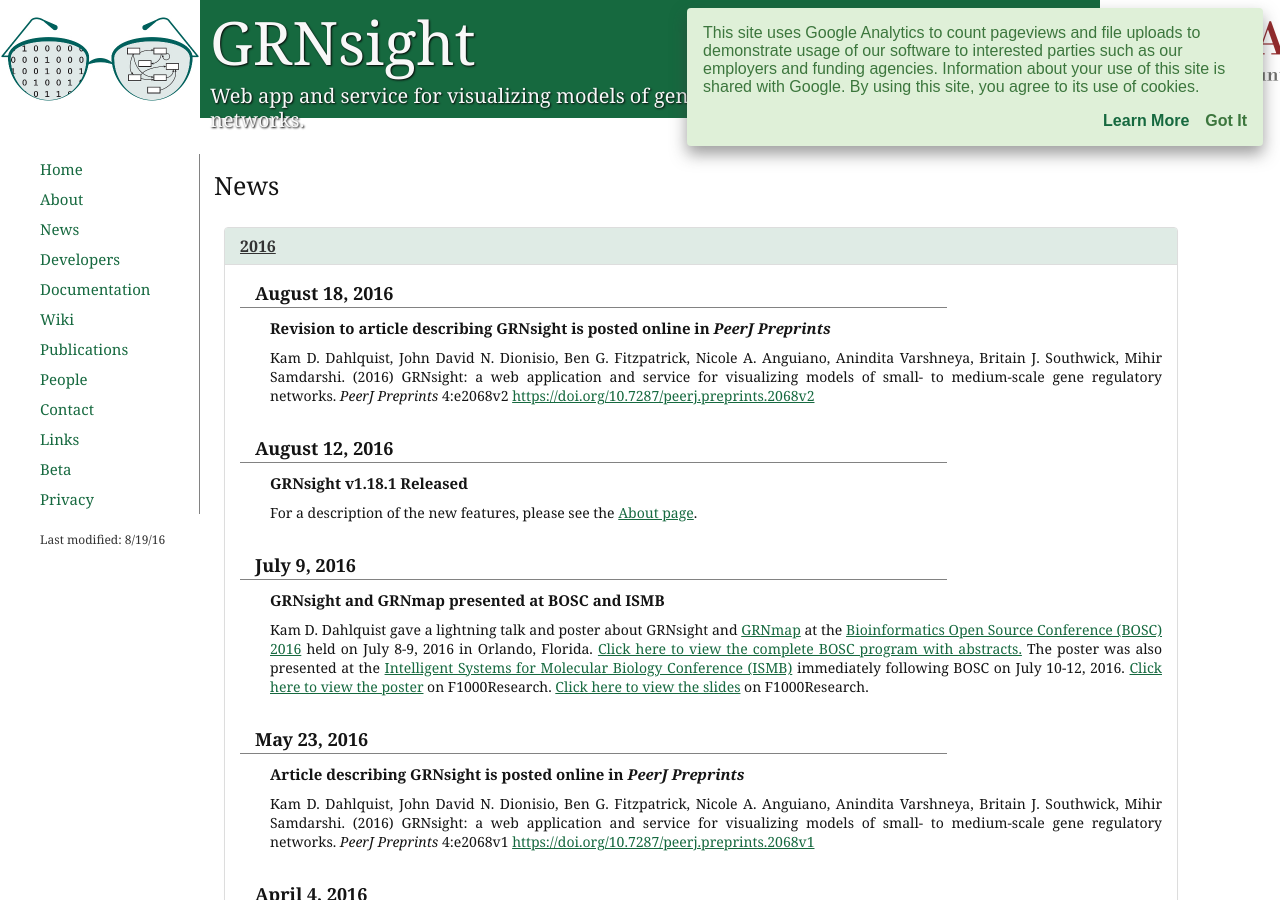
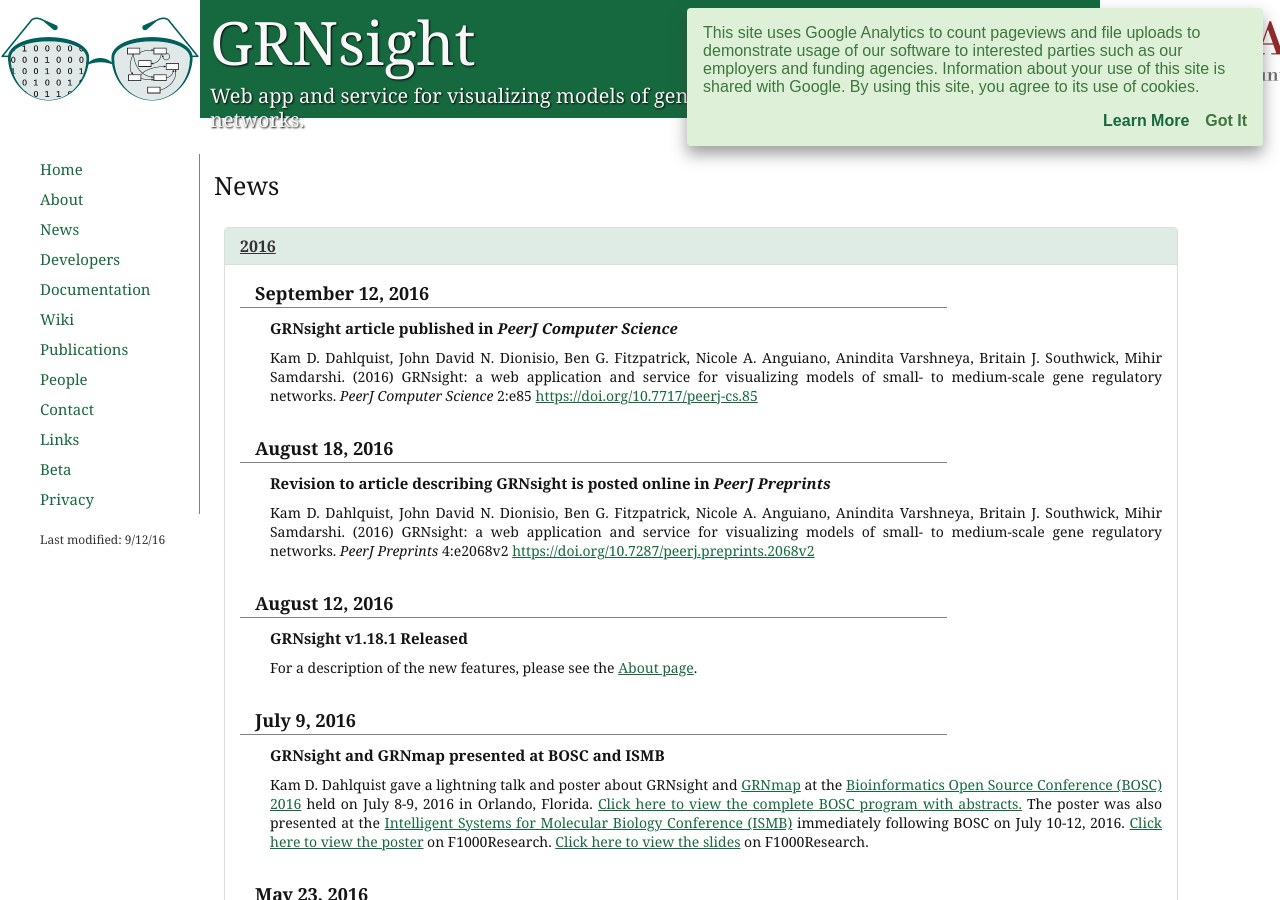
Before and after one commit to dondi/GRNsight, a Jekyll site: the page built from news.html, in a window 1280 px wide and 900 px high. Built offline with Jekyll 4.4.1, drawn with Linux system fonts in a browser that asks for light colours; nearby versions of some CDN libraries.

Commit message:
add news item for article publication!

```diff
--- a/news.html
+++ b/news.html
@@ -1,7 +1,7 @@
 ---
 layout: default
 title: News
-modified: 8/19/16
+modified: 9/12/16
 description: News and updates about the GRNsight gene regulatory network visualization web app, including new releases and conference presentations.
 ---
             <p id="pageTitle">News</p>
@@ -18,6 +18,11 @@
 
                         <div id="news2016" class="panel-collapse collapse in">
                             <div class="panel-body">
+
+                                <p class="newsDate">September 12, 2016</p>
+                                <p class="newsHeader">GRNsight article published in <i>PeerJ Computer Science</i></p>
+                                <p class="newsInfo">Kam D. Dahlquist, John David N. Dionisio, Ben G. Fitzpatrick, Nicole A. Anguiano, Anindita Varshneya, Britain J. Southwick, Mihir Samdarshi. (2016) GRNsight: a web application and service for visualizing models of small- to medium-scale gene regulatory networks. <em>PeerJ Computer Science</em> 2:e85 <a href="https://doi.org/10.7717/peerj-cs.85" target="_blank">https://doi.org/10.7717/peerj-cs.85</a></p>
+
                                 <p class="newsDate">August 18, 2016</p>
                                 <p class="newsHeader">Revision to article describing GRNsight is posted online in <i>PeerJ Preprints</i></p>
                                 <p class="newsInfo">Kam D. Dahlquist, John David N. Dionisio, Ben G. Fitzpatrick, Nicole A. Anguiano, Anindita Varshneya, Britain J. Southwick, Mihir Samdarshi. (2016) GRNsight: a web application and service for visualizing models of small- to medium-scale gene regulatory networks. <em>PeerJ Preprints</em> 4:e2068v2 <a href="https://doi.org/10.7287/peerj.preprints.2068v2" target="_blank">https://doi.org/10.7287/peerj.preprints.2068v2</a></p>
```
